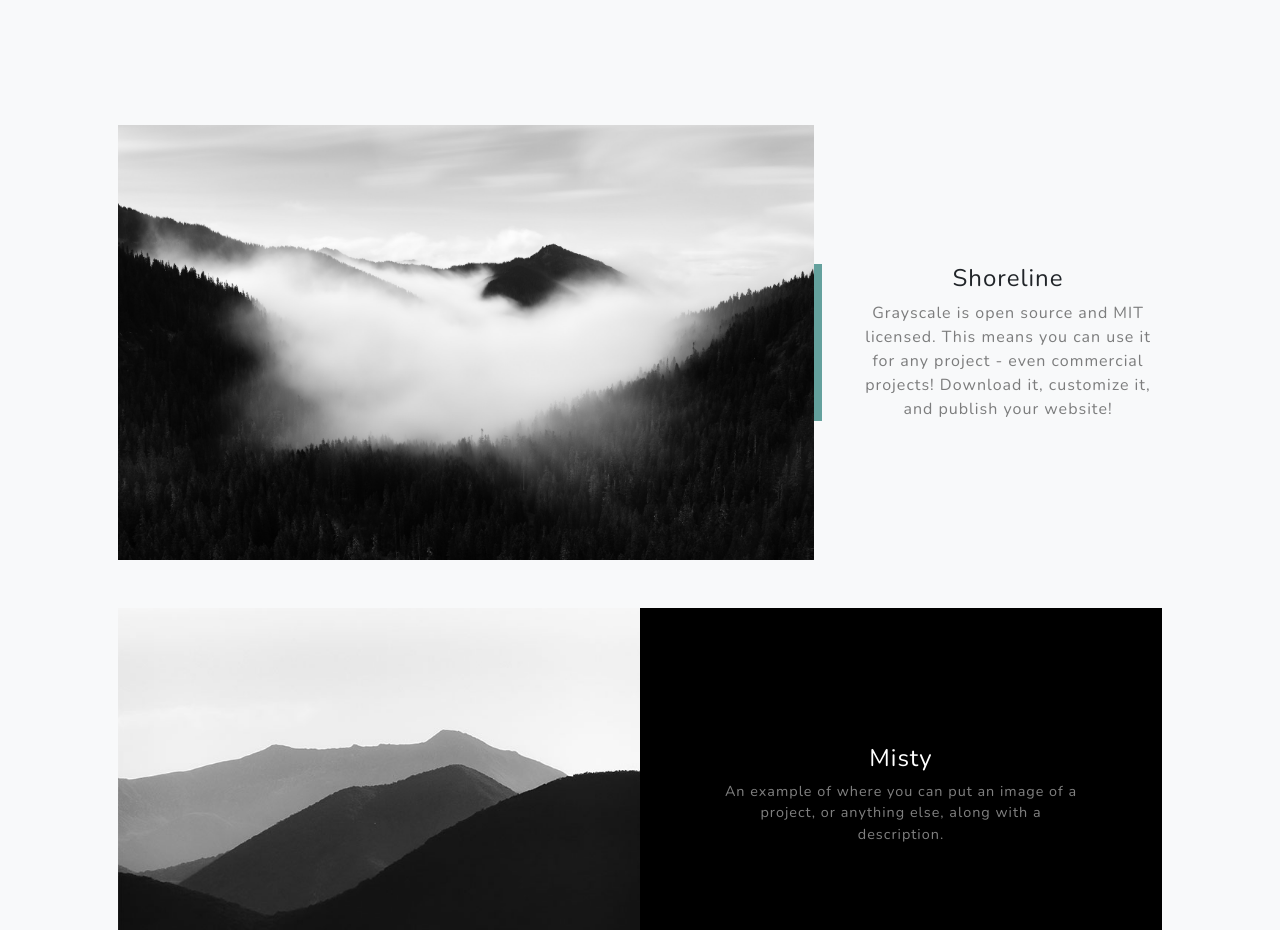
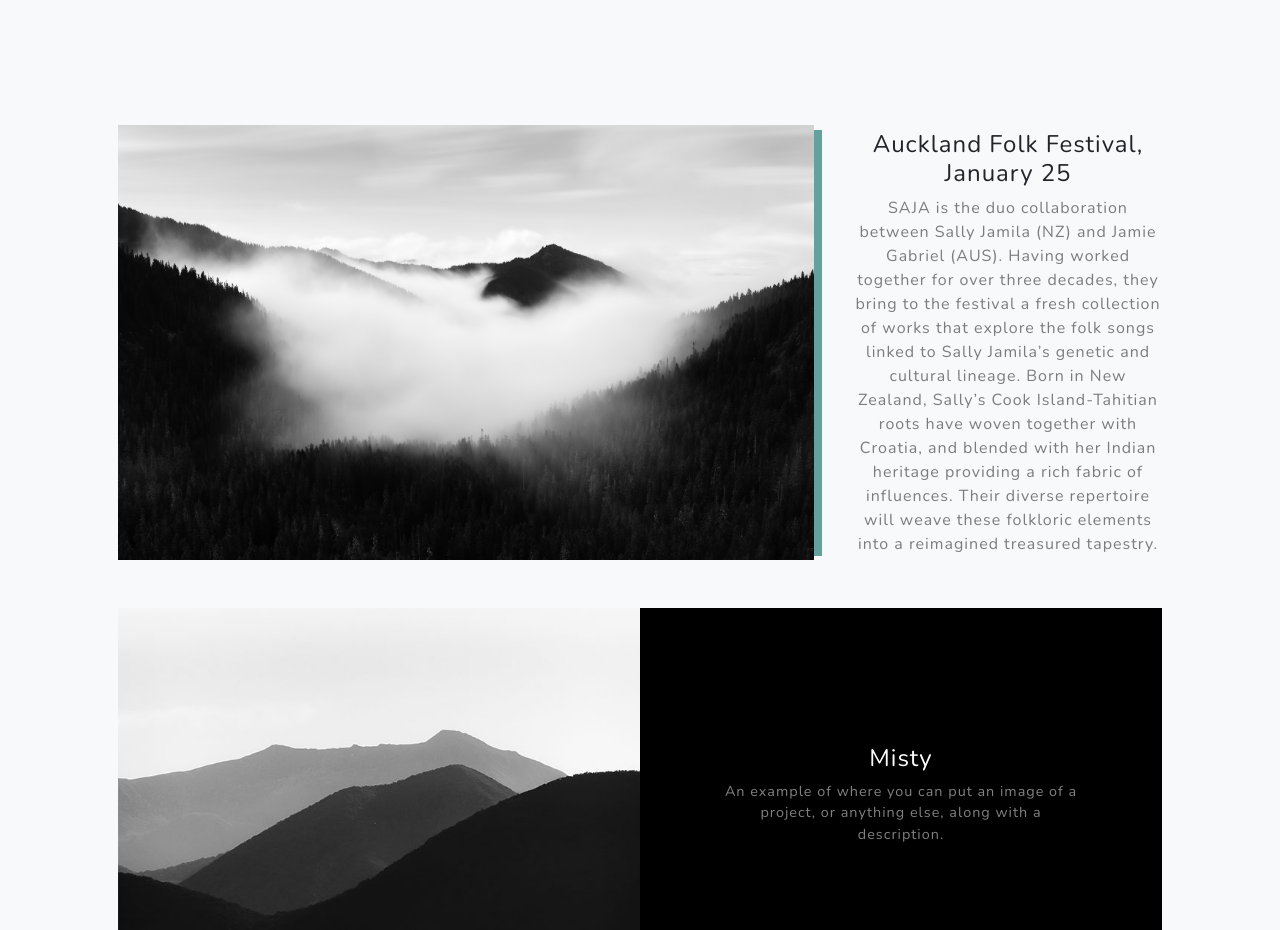
Before and after one commit to jgab3103/SAJA, a plain HTML site: page docs/index.html in a window 1280 px wide. Shown: the part 1600-2530 px from the top of the page. Drawn offline with nearby package versions, Linux system fonts and the light colour scheme.

Commit message:
Update Images

```diff
--- a/docs/index.html
+++ b/docs/index.html
@@ -68,8 +68,10 @@ This site holds our latest recordings, details of performances, and writings tha
                     <div class="col-xl-8 col-lg-7"><img class="img-fluid mb-3 mb-lg-0" src="assets/img/bg-masthead.jpg" alt="..." /></div>
                     <div class="col-xl-4 col-lg-5">
                         <div class="featured-text text-center text-lg-left">
-                            <h4>Shoreline</h4>
-                            <p class="text-black-50 mb-0">Grayscale is open source and MIT licensed. This means you can use it for any project - even commercial projects! Download it, customize it, and publish your website!</p>
+                            <h4>Auckland Folk Festival, January 25</h4>
+                            <p class="text-black-50 mb-0">SAJA is the duo collaboration between Sally Jamila (NZ) and Jamie Gabriel (AUS). Having worked together for over three decades, they bring to the festival a fresh collection of works that explore the folk songs linked to Sally Jamila’s genetic and cultural lineage.
+
+Born in New Zealand, Sally’s Cook Island-Tahitian roots have woven together with Croatia, and blended with her Indian heritage providing a rich fabric of influences. Their diverse repertoire will weave these folkloric elements into a reimagined treasured tapestry.</p>
                         </div>
                     </div>
                 </div>
```
Also changed, not shown: docs/assets/img/SAJA_BioPhotos/SAJA_BioPhoto - 1.jpeg (added), docs/assets/img/SAJA_BioPhotos/SAJA_BioPhoto - 2.jpeg (added), docs/assets/img/SAJA_BioPhotos/SAJA_BioPhoto - 3.jpeg (added), docs/assets/img/SAJA_BioPhotos/SAJA_BioPhoto - 4.jpeg (added), 8 other files.
